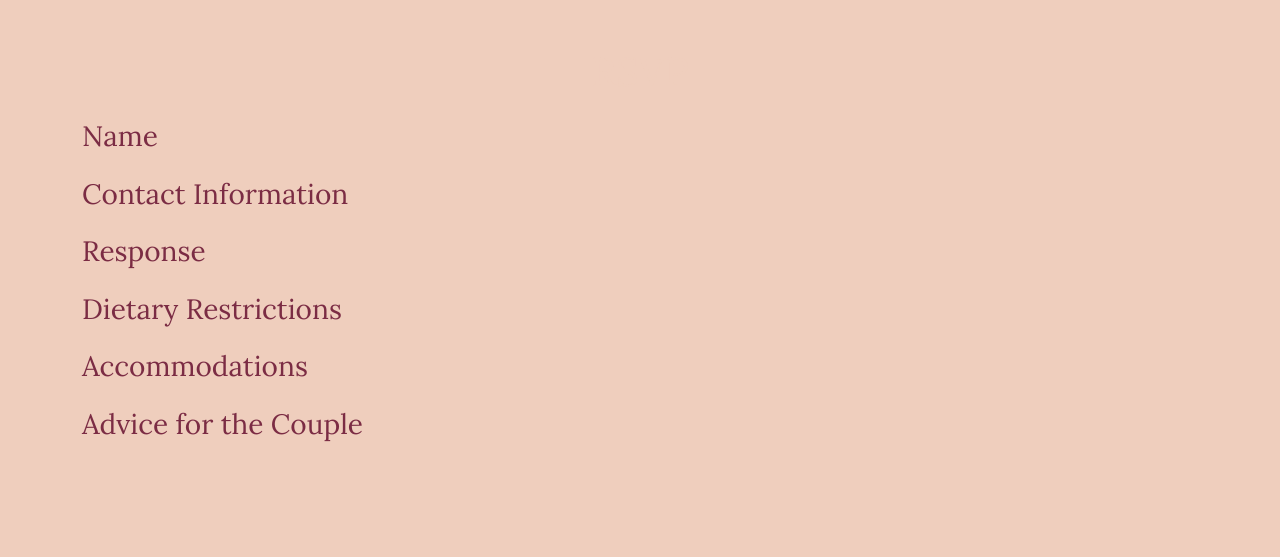
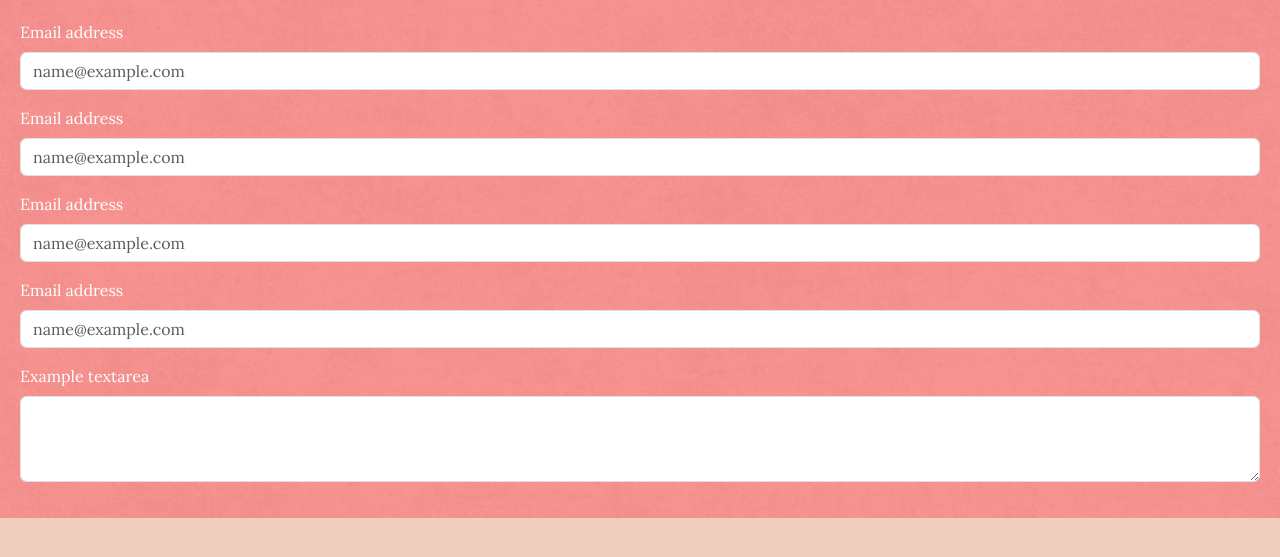
Before and after one commit to JohnShuford/wedding-site, a Django app: page /rsvp/ in a window 1280 px wide. Shown: the part 151-708 px from the top of the page. Run offline with Django 5.2, Linux system fonts and the light colour scheme; some web fonts are replaced.

```diff
--- a/wedding/static/css/style.css
+++ b/wedding/static/css/style.css
@@ -116,7 +116,115 @@ header img {
 .ourstory h1{
   color: #efcebd;
   text-align: center;
-  font-size: 4rem;
+  font-size: 6rem;
+}
+
+.ourstory .row {
+  opacity: 0;
+  transform: translateY(40px);
+  transition: all 0.6s ease-out;
+}
+
+.ourstory .row.visible {
+  opacity: 1;
+  transform: translateY(0);
+}
+
+.itinerary {
+  background-image: url('/static/images/backgrounds/itinerary.png');
+  background-size: cover;         /* makes it fill the section */
+  background-position: center;    /* centers the image */
+  background-repeat: no-repeat;
+  padding: 20px;
+  border: #2e2e2e;
+  color: white;                   /* optional: if the bg is dark */
+}
+
+.itinerary h1{
+  color: #efcebd;
+  text-align: center;
+  font-size: 6rem;
+}
+
+.itinerary h2{
+  color: #efcebd;
+  font-size: 3rem;
+  font-weight: 800;
+}
+
+.itinerary h3{
+  color: #efcebd;
+  font-size: 1.5rem;
+  font-style: italic;
+}
+
+.itinerary h4{
+  color: #efcebd;
+  font-size: 1.5rem;
+}
+
+.itinerary .row {
+  display: flex;
+  flex-wrap: nowrap;
+  justify-content: space-between;
+  max-width: 2500px;
+  margin: 0 auto 2rem auto;
+  position: relative;
+  align-items: flex-start;
+}
+
+.itinerary .col-4.text-start {
+  display: flex;
+  justify-content: center;
+  flex-direction: column;
+  align-items: flex-end;
+  text-align: right;
+  padding-right: 3rem;
+}
+
+.itinerary .col-4.text-end {
+  display: flex;
+  justify-content: center;
+  flex-direction: column;
+  align-items: flex-start;
+  text-align: left;
+  padding-left: 3rem;
+}
+
+.itinerary .row::before {
+  content: "";
+  position: absolute;
+  top: 0;
+  bottom: 0;
+  left: 50%;
+  width: 60px; /* adjust to your vine's width */
+  transform: translateX(-50%);
+  background-image: url('/static/images/itinerary/vine.png');
+  background-repeat: repeat-y;
+  background-size: contain;
+  background-position: center;
+  z-index: 0;
+}
+
+.itinerary .row {
+  opacity: 0;
+  transform: translateY(40px);
+  transition: all 0.6s ease-out;
+}
+
+.itinerary .row.visible {
+  opacity: 1;
+  transform: translateY(0);
+}
+
+.rsvp {
+  background-image: url('/static/images/backgrounds/RSVP.png');
+  background-size: cover;         /* makes it fill the section */
+  background-position: center;    /* centers the image */
+  background-repeat: no-repeat;
+  padding: 20px;
+  border: #2e2e2e;
+  color: white;                   /* optional: if the bg is dark */
 }
 
 .photo-gallery {
--- a/wedding/templates/wedding/our_story.html
+++ b/wedding/templates/wedding/our_story.html
@@ -66,4 +66,7 @@
     </div>
   </div>
 </div>
+
+<script src="{% static 'js/itinerary.js' %}"></script>
+
 {% endblock %}
--- a/wedding/templates/wedding/rsvp.html
+++ b/wedding/templates/wedding/rsvp.html
@@ -1,37 +1,27 @@
 {% extends "wedding/base.html" %}
 
 {% block content %}
-<div class="container mt-5">
-  <h1 class="mb-4">RSVP</h1>
-
-  <section class="mb-4">
-    <h3>Name</h3>
-    <p></p>
-  </section>
-
-  <section class="mb-4">
-    <h3>Contact Information</h3>
-    <p></p>
-  </section>
-
-  <section class="mb-4">
-    <h3>Response</h3>
-    <p></p>
-  </section>
-
-  <section class="mb-4">
-    <h3>Dietary Restrictions</h3>
-    <p></p>
-  </section>
-
-  <section class="mb-4">
-    <h3>Accommodations</h3>
-    <p></p>
-  </section>
-
-  <section class="mb-4">
-    <h3>Advice for the Couple</h3>
-    <p></p>
-  </section>
-</div>
+{% load static%}
+<div class="rsvp">
+  <div class="mb-3">
+    <label for="exampleFormControlInput1" class="form-label">Email address</label>
+    <input type="email" class="form-control" id="exampleFormControlInput1" placeholder="name@example.com">
+  </div>
+  <div class="mb-3">
+    <label for="exampleFormControlInput1" class="form-label">Email address</label>
+    <input type="email" class="form-control" id="exampleFormControlInput1" placeholder="name@example.com">
+  </div>
+  <div class="mb-3">
+    <label for="exampleFormControlInput1" class="form-label">Email address</label>
+    <input type="email" class="form-control" id="exampleFormControlInput1" placeholder="name@example.com">
+  </div>
+  <div class="mb-3">
+    <label for="exampleFormControlInput1" class="form-label">Email address</label>
+    <input type="email" class="form-control" id="exampleFormControlInput1" placeholder="name@example.com">
+  </div>
+  <div class="mb-3">
+    <label for="exampleFormControlTextarea1" class="form-label">Example textarea</label>
+    <textarea class="form-control" id="exampleFormControlTextarea1" rows="3"></textarea>
+  </div>
+<div>
 {% endblock %}
```
Also changed, not shown: wedding/static/js/itinerary.js (added, +17 -0 lines), wedding/templates/wedding/itinerary.html (+94 -2 lines), wedding/static/images/backgrounds/Honeymoon Fund.png (deleted), wedding/static/images/backgrounds/Itinerary.png, wedding/static/images/backgrounds/RSVP.png, wedding/static/images/itinerary/airplane.png (added), wedding/static/images/itinerary/dinner.png (added), wedding/static/images/itinerary/vine.png (added), 10 other files.
